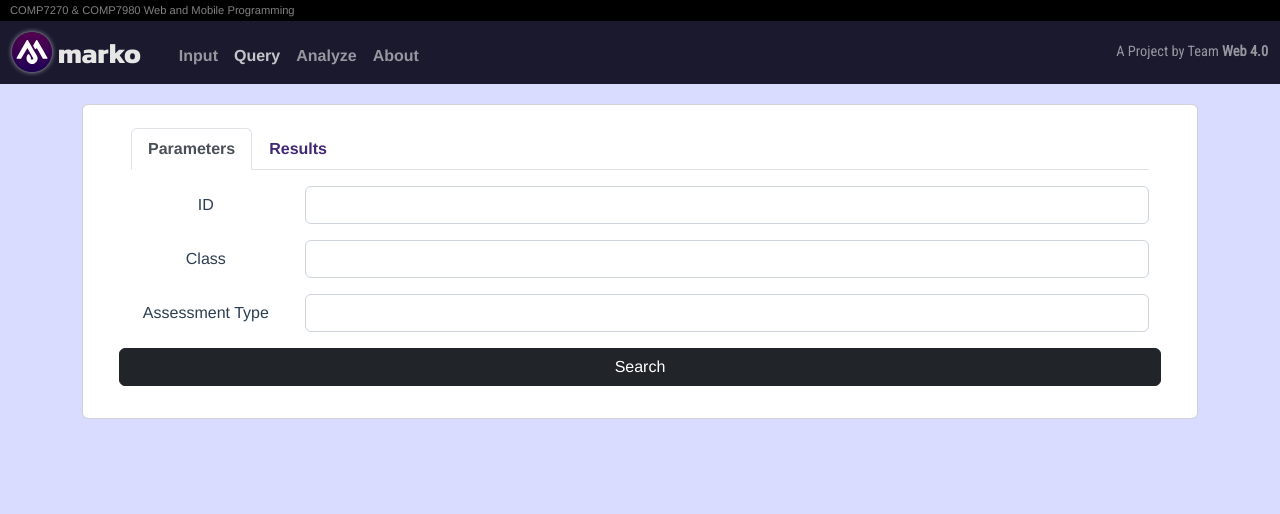
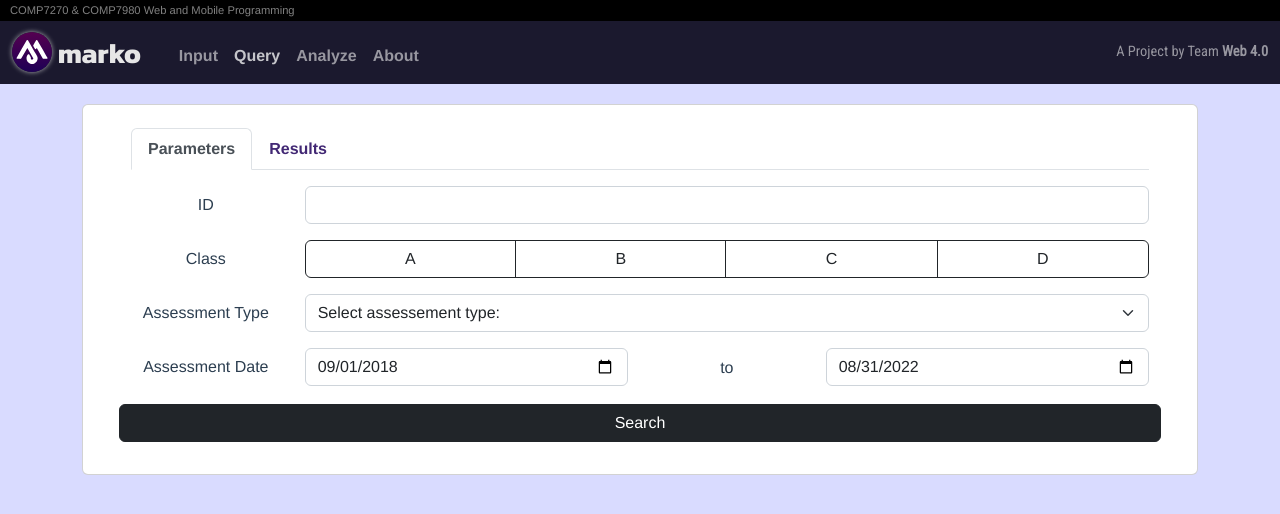
Before and after one commit to MSc-CS-HKBU/group-project-fall2022-web-4-0, a Vue app in the folder vue/: page /query in a window 1280 px wide. Shown: the top 514 px of the page. Built offline with nearby package versions, Linux system fonts and the light colour scheme; what vue3-apexcharts would draw is missing.

Commit message:
Incremental update

```diff
--- a/vue/src/App.vue
+++ b/vue/src/App.vue
@@ -40,15 +40,27 @@
   <div class="offcanvas offcanvas-start text-bg-dark" tabindex="-1" id="offcanvas" data-bs-backdrop="static" >
   <div class="offcanvas-header">
     <div class="offcanvas-title">
-        <img src="./assets/marko.svg" alt="Logo" width="30" height="30" class="d-inline-block align-text-top">
+        <img src="./assets/marko.svg" alt="Logo" class="d-inline-block align-text-top">
         marko
       </div>
-    <button type="button" class="btn-close" data-bs-dismiss="offcanvas" aria-label="Close" @click="offcanvas"></button>
+    <button type="button" class="btn-close btn-close-white" data-bs-dismiss="offcanvas" aria-label="Close" @click="offcanvas"></button>
   </div>
   <div class="offcanvas-body">
-    <div>
-      Some text as placeholder. In real life you can have the elements you have chosen. Like, text, images, lists, etc.
-    </div>
+
+    <ul class="nav flex-column">
+      <li class="nav-item">
+        <router-link to="/input" class="nav-link">Input</router-link>
+      </li>
+      <li class="nav-item">
+        <router-link to="/query" class="nav-link">Query</router-link>
+      </li>
+      <li class="nav-item">
+        <router-link to="/analyze" class="nav-link">Analyze</router-link>
+      </li>
+      <li class="nav-item">
+        <router-link to="/about" class="nav-link">About</router-link>
+      </li>
+    </ul>
 
   </div>
 </div>
@@ -81,7 +93,7 @@
 .offcanvas-title {
   font-family: 'Kanit', sans-serif;
   font-weight: 700;
-  font-size: 20px;
+  font-size: 28px;
 }
 
 A.navbar-brand {
@@ -94,7 +106,7 @@ A.navbar-brand {
   padding: 0;
 }
 
-A.navbar-brand img {
+A.navbar-brand img, .offcanvas-title img {
   border-radius: 50%;
   -webkit-box-shadow:0px 0px 5px 0px rgba(230, 230, 230,0.75);
   -moz-box-shadow: 0px 0px 5px 0px rgba(230, 230, 230,0.75);
@@ -138,6 +150,10 @@ body {
   background-color: #d9dbff !important;
 }
 
+.btn-close:hover {
+  background-color: #ffffff;
+}
+
 </style>
 
 <script>
--- a/vue/src/views/QueryView.vue
+++ b/vue/src/views/QueryView.vue
@@ -16,21 +16,54 @@
                         <div class="mb-3 row">
                             <label for="staticEmail" class="col-md-3 col-lg-2 col-form-label">ID</label>
                             <div class="col-md-9 col-lg-10">
-                                <input type="text" class="form-control" id="staticEmail" value="">
+                                <input type="number" class="form-control" id="staticEmail"  min="100000" max="999999">
                             </div>
                         </div>
                         <div class="mb-3 row">
                             <label for="inputPassword" class="col-md-3 col-lg-2 col-form-label">Class</label>
                             <div class="col-md-9 col-lg-10">
-                                <input type="password" class="form-control" id="inputPassword">
+                                <div class="btn-group" style="width:100%" role="group" aria-label="Basic checkbox toggle button group">
+                                    <input type="checkbox" class="btn-check" id="btncheck1" autocomplete="off">
+                                    <label class="btn btn-outline-dark" for="btncheck1">A</label>
+
+                                    <input type="checkbox" class="btn-check" id="btncheck2" autocomplete="off">
+                                    <label class="btn btn-outline-dark" for="btncheck2">B</label>
+
+                                    <input type="checkbox" class="btn-check" id="btncheck3" autocomplete="off">
+                                    <label class="btn btn-outline-dark" for="btncheck3">C</label>
+
+                                    <input type="checkbox" class="btn-check" id="btncheck4" autocomplete="off">
+                                    <label class="btn btn-outline-dark" for="btncheck4">D</label>
+                                </div>
                             </div>
                         </div>
                         <div class="mb-3 row">
                             <label for="inputPassword" class="col-md-3 col-lg-2 col-form-label">Assessment Type</label>
                             <div class="col-md-9 col-lg-10">
-                                <input type="password" class="form-control" id="inputPassword">
+                                <select class="form-select" >
+                                    <option selected disabled>Select assessement type:</option>
+                                    <option value="1">Test</option>
+                                    <option value="2">Exam</option>
+                                    <option value="3">DSE</option>
+                                </select>
                             </div>
                         </div>
+                        <div class="mb-3 row">
+                            <label for="inputPassword" class="col-md-3 col-lg-2 col-form-label">Assessment Date</label>
+                            <div class="col-md-4 col-lg-4">
+                                <input type="date" id="start" class="form-control" name="period-start" value="2018-09-01">
+                            </div>
+                            <div class="col-md-1 col-lg-2">
+                                <div style="line-height: 40px;">to</div>
+                            </div>
+                            <div class="col-md-4 col-lg-4">
+                                <input type="date" id="end" class="form-control" name="period-end" value="2022-08-31">
+                            </div>
+                        </div>
+
+
+
+
                         <div class="mb-3 row">
                             <button class="btn btn-dark" type="submit">Search</button>
                         </div>
```
